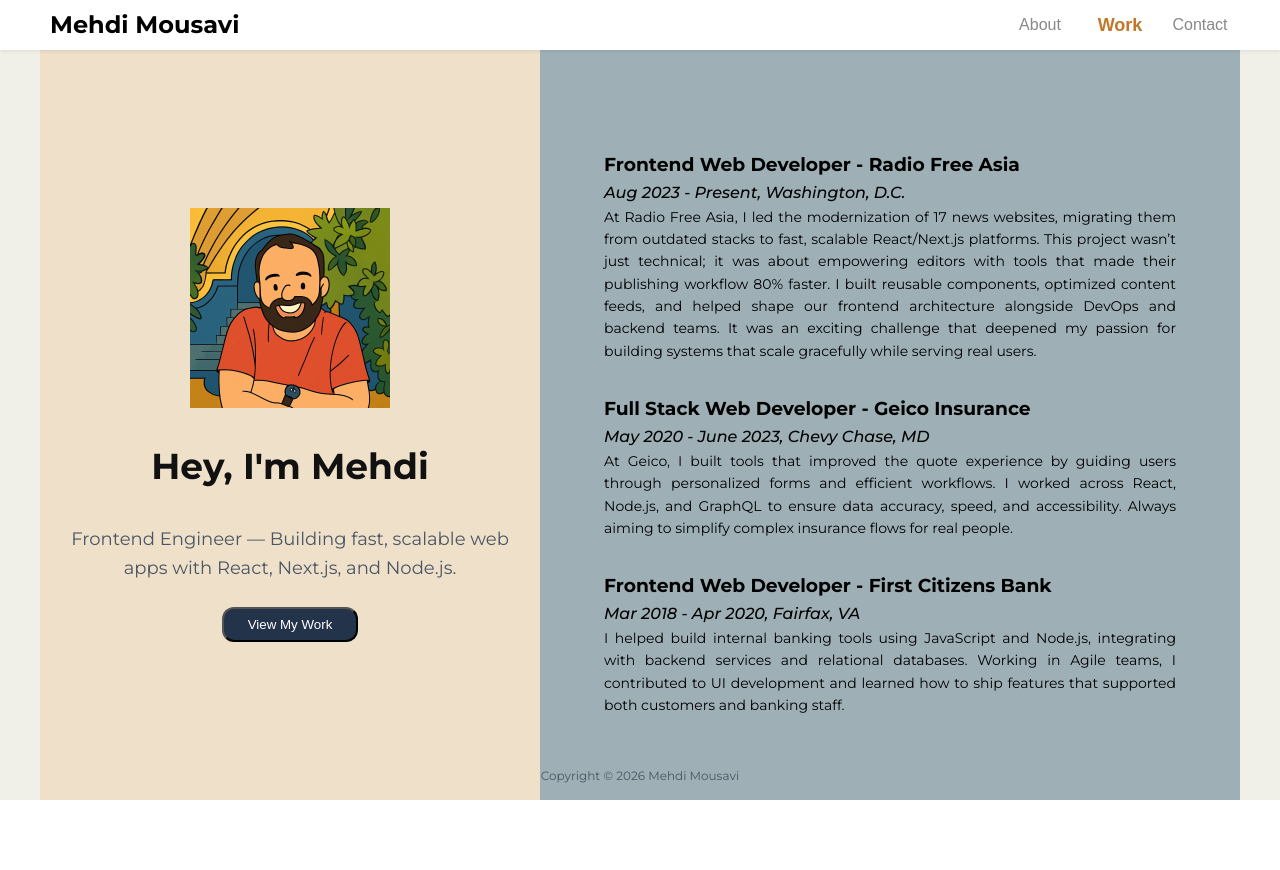
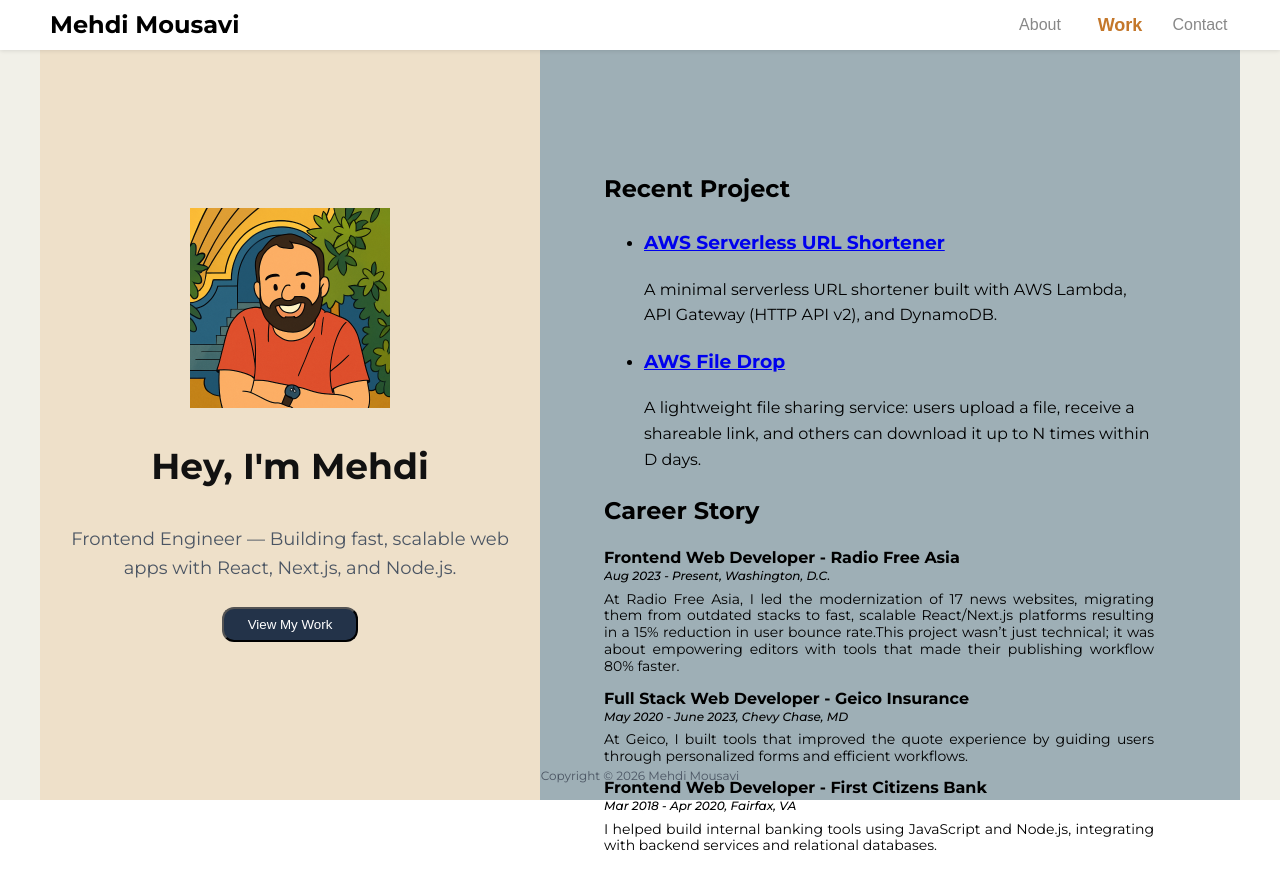
Before and after one commit to BitsOfMehdi/personal-website, a Next.js app: page / in a window 1280 px wide. Both pictures are taken after a click on the button "Work". Before the commit the page ends 800 px from the top, so only its background shows below. Built offline with nearby package versions, Linux system fonts and the light colour scheme.

Commit message:
Add recent projects section and update work history

```diff
--- a/src/app/api/work.js
+++ b/src/app/api/work.js
@@ -5,7 +5,7 @@ export const workHistory = [
     date: "Aug 2023 - Present",
     location: "Washington, D.C.",
     description:
-      "At Radio Free Asia, I led the modernization of 17 news websites, migrating them from outdated stacks to fast, scalable React/Next.js platforms. This project wasn’t just technical; it was about empowering editors with tools that made their publishing workflow 80% faster. I built reusable components, optimized content feeds, and helped shape our frontend architecture alongside DevOps and backend teams. It was an exciting challenge that deepened my passion for building systems that scale gracefully while serving real users.",
+      "At Radio Free Asia, I led the modernization of 17 news websites, migrating them from outdated stacks to fast, scalable React/Next.js platforms resulting in a 15% reduction in user bounce rate.This project wasn’t just technical; it was about empowering editors with tools that made their publishing workflow 80% faster.",
   },
   {
     title: "Full Stack Web Developer",
@@ -13,7 +13,7 @@ export const workHistory = [
     date: "May 2020 - June 2023",
     location: "Chevy Chase, MD",
     description:
-      "At Geico, I built tools that improved the quote experience by guiding users through personalized forms and efficient workflows. I worked across React, Node.js, and GraphQL to ensure data accuracy, speed, and accessibility. Always aiming to simplify complex insurance flows for real people.",
+      "At Geico, I built tools that improved the quote experience by guiding users through personalized forms and efficient workflows.",
   },
   {
     title: "Frontend Web Developer",
@@ -21,6 +21,6 @@ export const workHistory = [
     date: "Mar 2018 - Apr 2020",
     location: "Fairfax, VA",
     description:
-      "I helped build internal banking tools using JavaScript and Node.js, integrating with backend services and relational databases. Working in Agile teams, I contributed to UI development and learned how to ship features that supported both customers and banking staff.",
+      "I helped build internal banking tools using JavaScript and Node.js, integrating with backend services and relational databases.",
   },
 ];
--- a/src/components/work.jsx
+++ b/src/components/work.jsx
@@ -31,7 +31,29 @@ export default function Work() {
             duration: 0.4,
           }}
         >
+          <section>
+            <h2>Recent Project</h2>
+            <ul>
+              <li>
+                <h3>
+                  <a href="https://github.com/BitsOfMehdi/aws-url-shortener/blob/master/README.md" target="_blank" rel="noopener noreferrer">
+                    AWS Serverless URL Shortener
+                  </a>
+                </h3>
+                <p>A minimal serverless URL shortener built with AWS Lambda, API Gateway (HTTP API v2), and DynamoDB.</p>
+              </li>
+              <li>
+                <h3>
+                  <a href="https://github.com/BitsOfMehdi/aws-file-drop/blob/master/README.md" target="_blank" rel="noopener noreferrer">
+                    AWS File Drop
+                  </a>
+                </h3>
+                <p>A lightweight file sharing service: users upload a file, receive a shareable link, and others can download it up to N times within D days.</p>
+              </li>
+            </ul>
+          </section>
           <div>
+            <h2>Career Story</h2>
             {workHistory.map((el, i) => {
               return (
                 <div className={styles.jobItem} key={i}>
--- a/src/components/work.module.css
+++ b/src/components/work.module.css
@@ -1,22 +1,28 @@
 .container {
   max-height: calc(100vh - 50px);
-  max-width: 1000px;
+  max-width: 550px;
   margin-inline: 4rem;
   padding-block: 100px 0;
+  position: absolute;
+  overflow: hidden;
 }
 
 .jobItem {
-  padding-block-end: 2rem;
+  padding-block-end: 1rem;
 }
 
 .jobItem h3 {
   margin-block: 0;
+  line-height: 1;
+  font-size: 1rem;
 }
 
 .jobMeta {
-  margin-block: 0;
+  margin-block-start: 0;
+  margin-block-end: 5px;
   font-style: italic;
   font-weight: 500;
+  font-size: 0.75rem;
 }
 
 .jobDescription {
@@ -24,6 +30,7 @@
   color: var(--color-muted);
   text-align: justify;
   font-size: 14px;
+  line-height: 1.2;
 }
 
 @media (max-width: 767px) {
```
